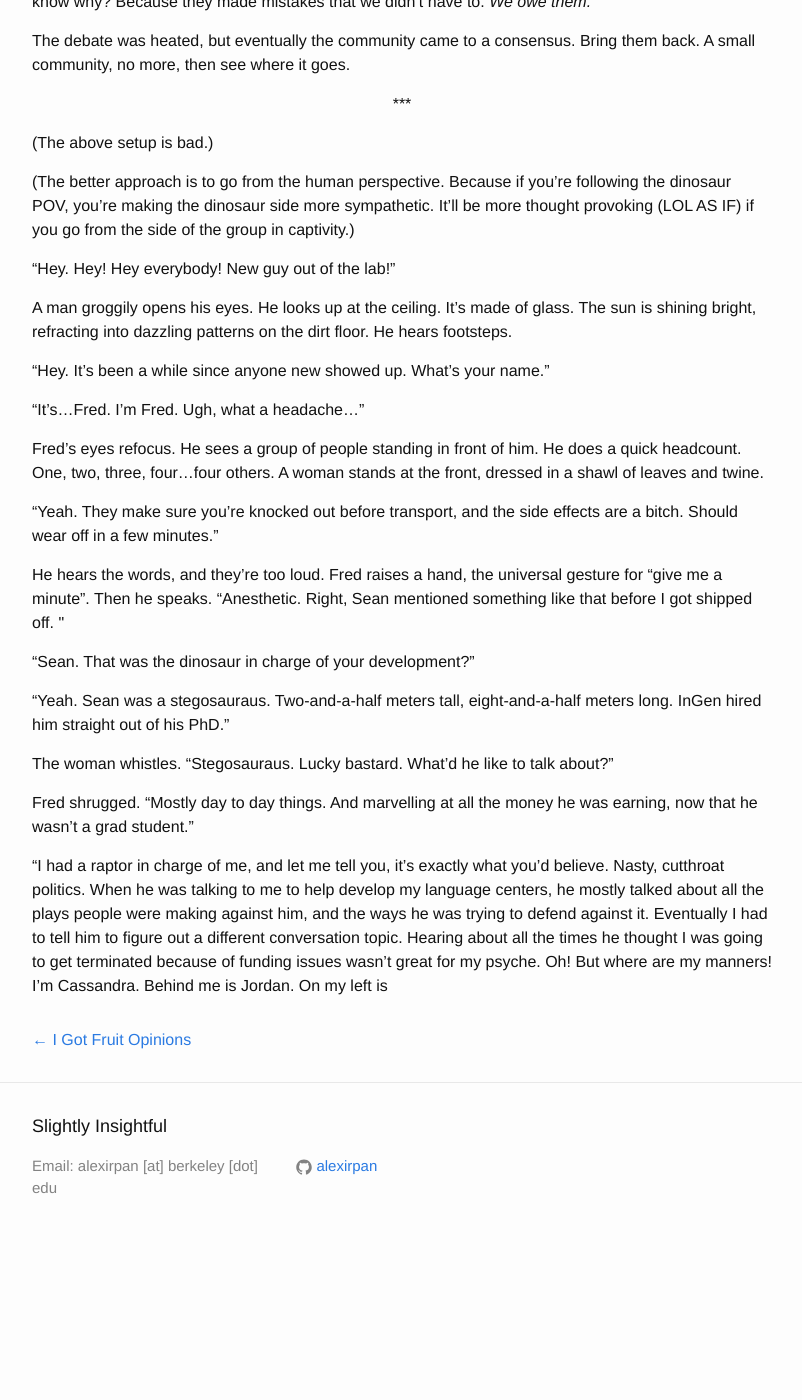
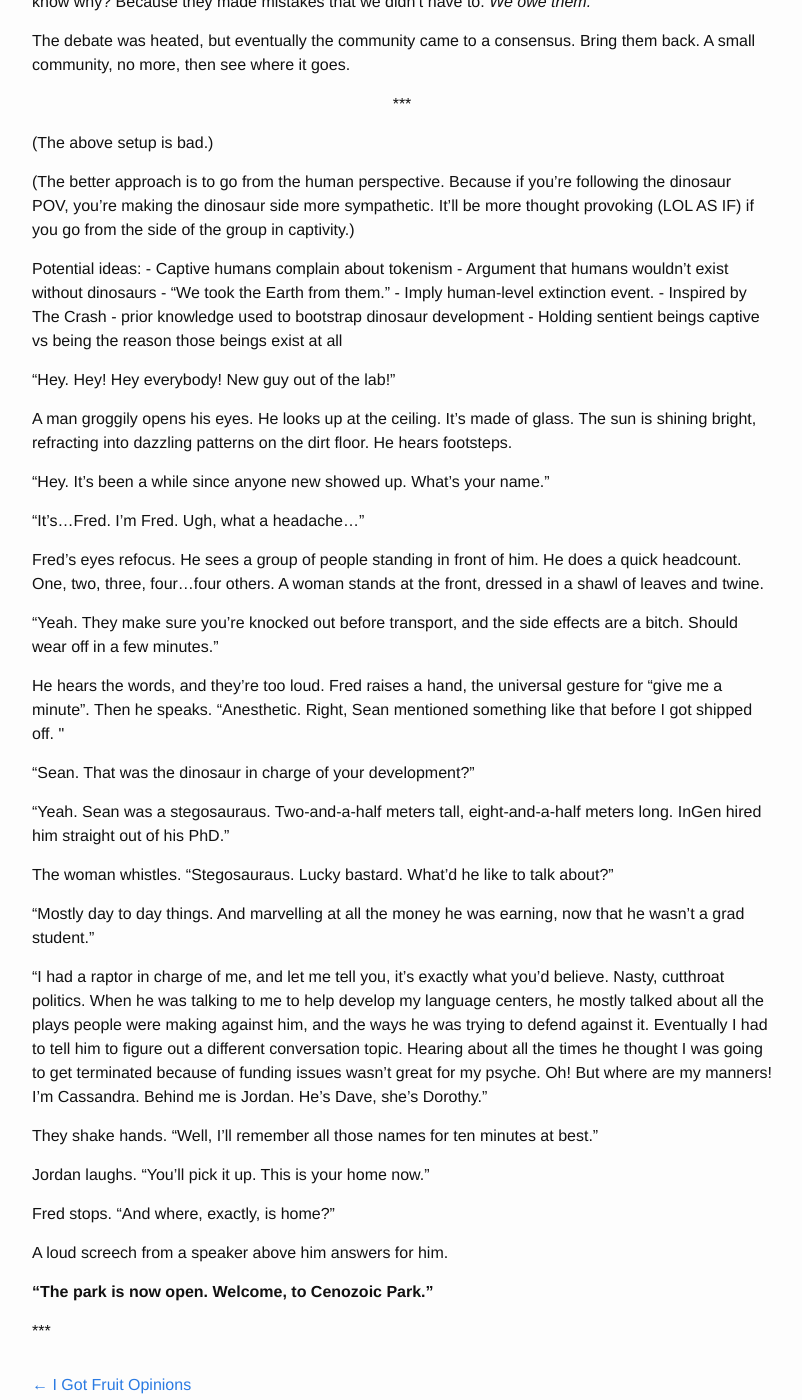
Before and after one commit to alexirpan/alexirpan.github.io, a Jekyll site: the page built from _posts/2016-11-17-cenozoic.markdown, in a window 1280 px wide and 1400 px high, scrolled down 959 px. Shown: the whole window, without its empty margins (238-1040 px from the left). Built offline with Jekyll 4.4.1, drawn with Linux system fonts in a browser that asks for light colours; before the commit the page ends 2219 px from its top, so only the background shows below that; some of the changed text lies outside the part shown.

Commit message:
Changing filename, looking at this again

```diff
--- a/_posts/2016-07-10-quaternary.markdown
+++ b/_posts/2016-11-17-cenozoic.markdown
@@ -1,6 +1,6 @@
 ---
 layout: post
-title:  "Quaternary Park"
+title:  "Cenozoic Park"
 date:   2016-07-10 16:14:00 -0700
 ---
 
@@ -63,6 +63,15 @@ the dinosaur POV, you're making the dinosaur side more sympathetic. It'll be
 more thought provoking (LOL AS IF) if you go from the side of the group in
 captivity.)
 
+Potential ideas:
+    - Captive humans complain about tokenism
+    - Argument that humans wouldn't exist without dinosaurs
+        - "We took the Earth from them."
+    - Imply human-level extinction event.
+    - Inspired by The Crash - prior knowledge used to bootstrap dinosaur development
+    - Holding sentient beings captive vs being the reason those beings exist
+    at all
+
 "Hey. Hey! Hey everybody! New guy out of the lab!"
 
 A man groggily opens his eyes. He looks up at the ceiling. It's made of
@@ -91,7 +100,7 @@ meters long. InGen hired him straight out of his PhD."
 
 The woman whistles. "Stegosauraus. Lucky bastard. What'd he like to talk about?"
 
-Fred shrugged. "Mostly day to day things. And marvelling at all the money he was
+"Mostly day to day things. And marvelling at all the money he was
 earning, now that he wasn't a grad student."
 
 "I had a raptor in charge of me,
@@ -101,4 +110,16 @@ about all the plays people were making against him, and the ways he was trying
 to defend against it. Eventually I had to tell him to figure out a different
 conversation topic. Hearing about all the times he thought I was going to get
 terminated because of funding issues wasn't great for my psyche. Oh! But where
-are my manners! I'm Cassandra. Behind me is Jordan. On my left is
+are my manners! I'm Cassandra. Behind me is Jordan. He's Dave, she's Dorothy."
+
+They shake hands. "Well, I'll remember all those names for ten minutes at best."
+
+Jordan laughs. "You'll pick it up. This is your home now."
+
+Fred stops. "And where, exactly, is home?"
+
+A loud screech from a speaker above him answers for him.
+
+**"The park is now open. Welcome, to Cenozoic Park."**
+
+\*\*\*
```
